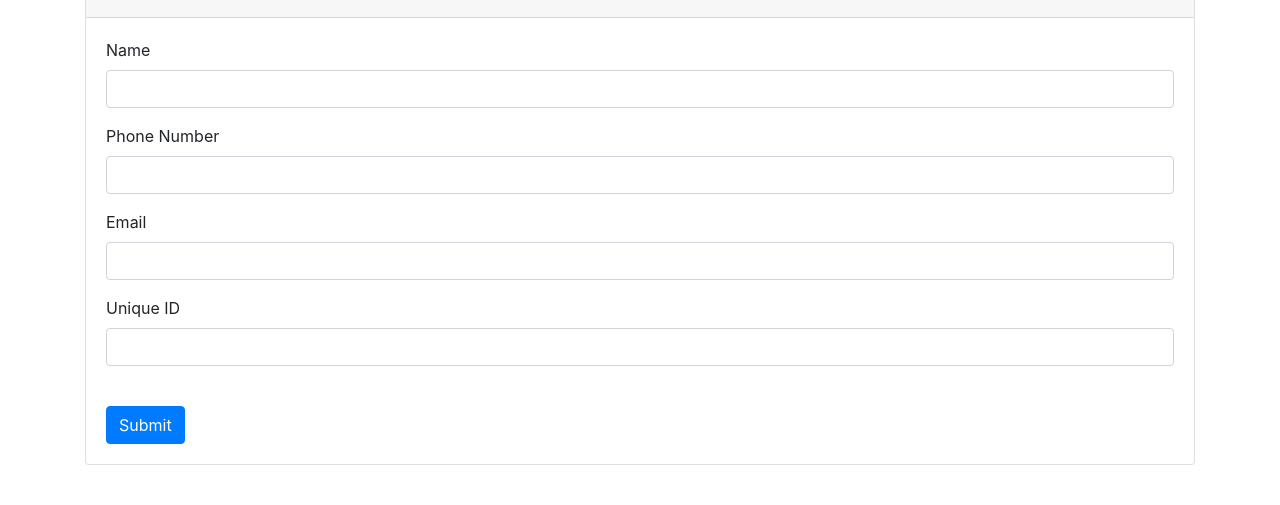
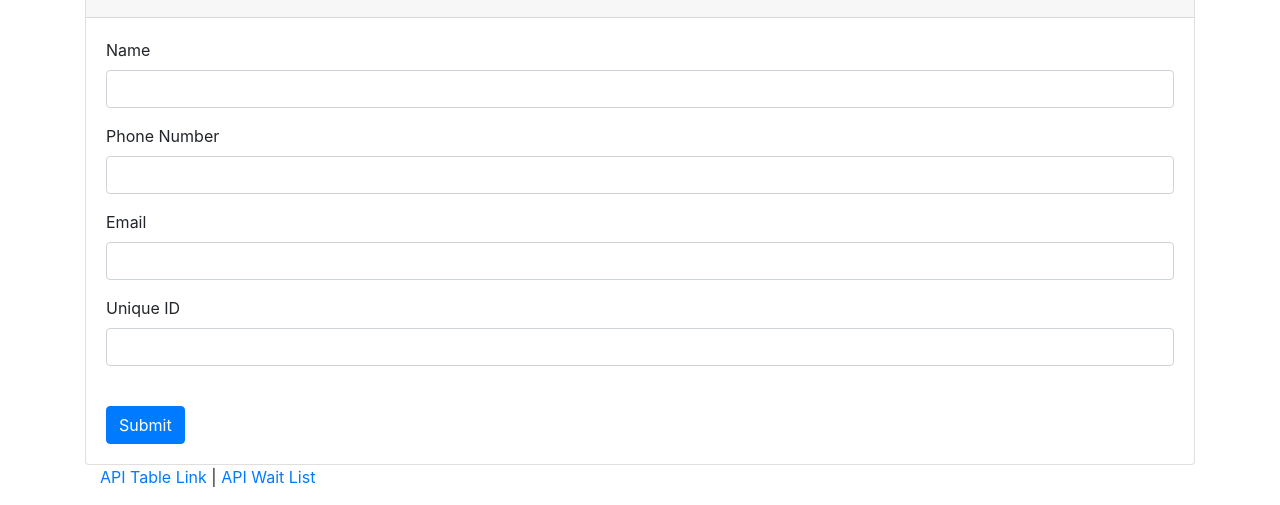
Before and after one commit to aldare93/hot-restaurant-mini-project, a website: page reserve.html in a window 1280 px wide. Shown: the part 380-885 px from the top of the page. Before the commit the page ends 845 px from the top, so only its background shows below. Drawn offline with nearby package versions, Linux system fonts and the light colour scheme; no server answers.

Commit message:
adding links to table to every page

```diff
--- a/reserve.html
+++ b/reserve.html
@@ -65,6 +65,12 @@
                 </div>
             </div>
         </div>
+        <footer class="footer">
+            <div class="container">
+                <p><a href="/api/tables">API Table Link</a> | <a href="/api/waitlist">API Wait List</a>
+                </p>
+            </div>
+        </footer>
     </div>
     <script type="text/javascript">
 
```
Also changed, not shown: index.html (+6 -1 lines).
